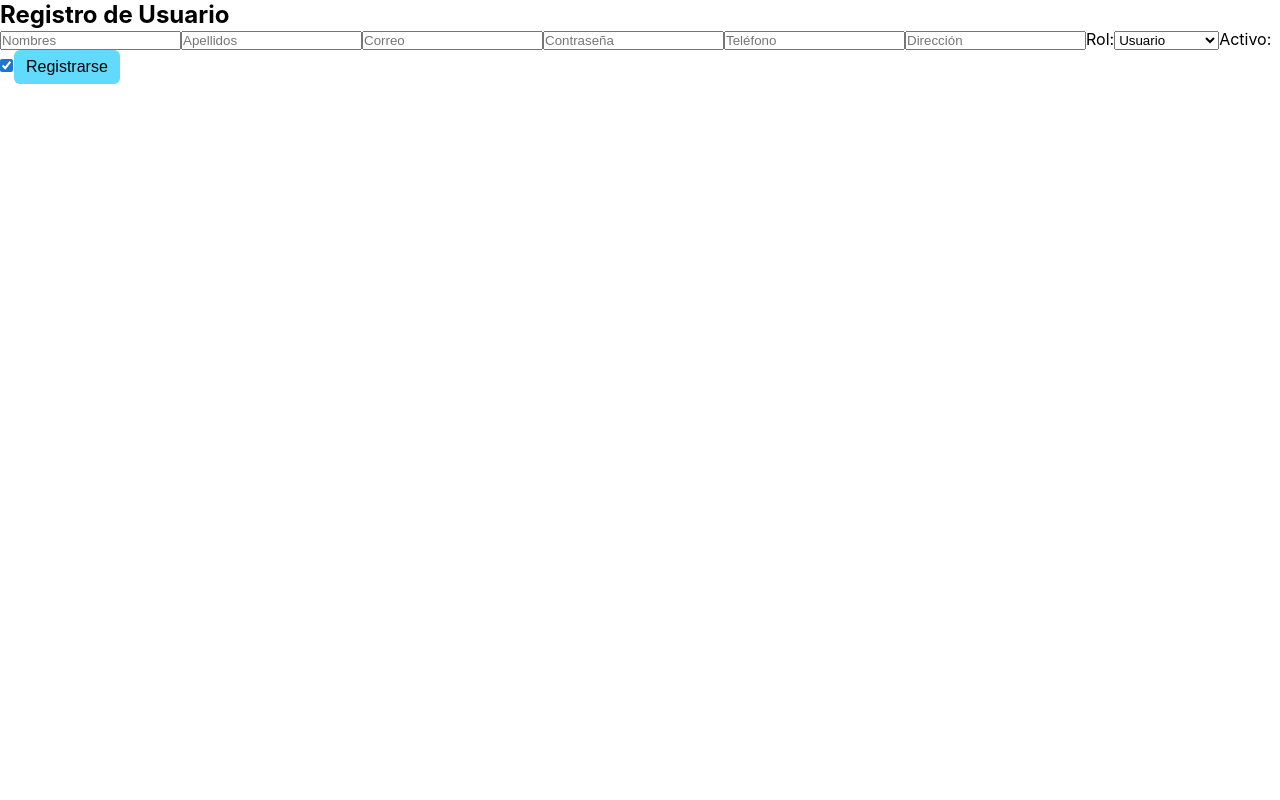
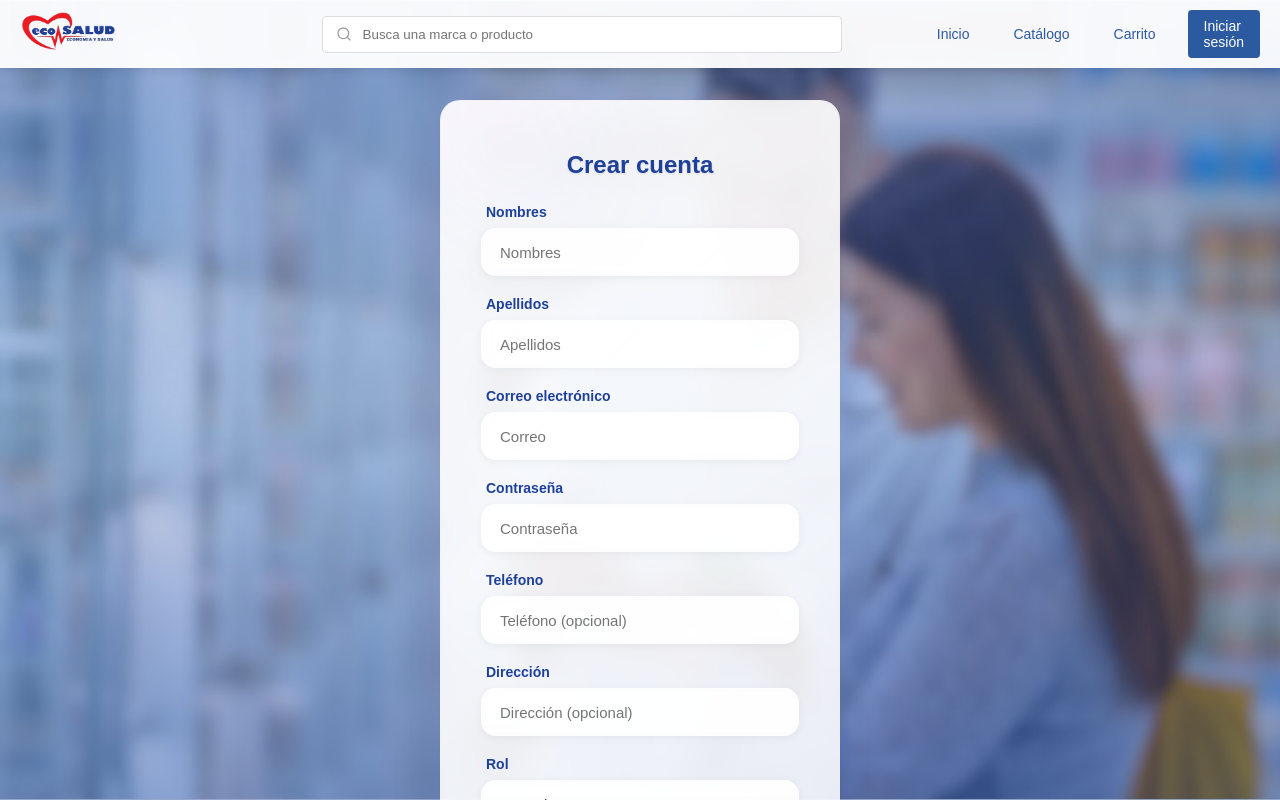
Before and after one commit to willzkn/AplicacionWeb-BoticaEcoSalud, a React (Create React App) app in the folder Botica-FrontEnd/: page /register in a window 1280 px wide. Built offline with nearby package versions, Linux system fonts and the light colour scheme; the HTML template or start-up script is replaced by a standard one.

Commit message:
Estilo de la seccion de registro de usuario

```diff
--- a/Botica-FrontEnd/src/views/pages/RegisterView.jsx
+++ b/Botica-FrontEnd/src/views/pages/RegisterView.jsx
@@ -1,5 +1,7 @@
  import { useState } from "react";
  import axios from "axios";
+ import MainLayout from "../layouts/MainLayout";
+ import "../../styles/ecosalud.css";
 
  export default function RegisterView() {
   const [formData, setFormData] = useState({
@@ -42,31 +44,113 @@ export default function RegisterView() {
   };
 
    return (
-    <div>
-      <h2>Registro de Usuario</h2>
+     <MainLayout
+       searchTerm=""
+       onSearchChange={() => {}}
+       onSearchKeyPress={() => {}}
+     >
+       <div className="login-container liquid-glass">
+         <div className="blob blob-1" aria-hidden="true" />
+         <div className="blob blob-2" aria-hidden="true" />
+
+         <div className="login-content">
+           <h2 className="login-title">Crear cuenta</h2>
            <form onSubmit={handleSubmit}>
-        <input name="nombres" placeholder="Nombres" value={formData.nombres} onChange={handleChange} required />
-        <input name="apellidos" placeholder="Apellidos" value={formData.apellidos} onChange={handleChange} required />
-        <input name="email" type="email" placeholder="Correo" value={formData.email} onChange={handleChange} required />
-        <input name="password" type="password" placeholder="Contraseña" value={formData.password} onChange={handleChange} required />
-        <input name="telefono" placeholder="Teléfono" value={formData.telefono} onChange={handleChange} />
-        <input name="direccion" placeholder="Dirección" value={formData.direccion} onChange={handleChange} />
+             <div className="form-group">
+               <label className="form-label" htmlFor="nombres">Nombres</label>
+               <input
+                 id="nombres"
+                 name="nombres"
+                 className="form-input"
+                 placeholder="Nombres"
+                 value={formData.nombres}
+                 onChange={handleChange}
+                 required
+               />
+             </div>
 
-        <label>
-          Rol:
-          <select name="rol" value={formData.rol} onChange={handleChange}>
+             <div className="form-group">
+               <label className="form-label" htmlFor="apellidos">Apellidos</label>
+               <input
+                 id="apellidos"
+                 name="apellidos"
+                 className="form-input"
+                 placeholder="Apellidos"
+                 value={formData.apellidos}
+                 onChange={handleChange}
+                 required
+               />
+             </div>
+
+             <div className="form-group">
+               <label className="form-label" htmlFor="email">Correo electrónico</label>
+               <input
+                 id="email"
+                 name="email"
+                 type="email"
+                 className="form-input"
+                 placeholder="Correo"
+                 value={formData.email}
+                 onChange={handleChange}
+                 required
+               />
+             </div>
+
+             <div className="form-group">
+               <label className="form-label" htmlFor="password">Contraseña</label>
+               <input
+                 id="password"
+                 name="password"
+                 type="password"
+                 className="form-input"
+                 placeholder="Contraseña"
+                 value={formData.password}
+                 onChange={handleChange}
+                 required
+               />
+             </div>
+
+             <div className="form-group">
+               <label className="form-label" htmlFor="telefono">Teléfono</label>
+               <input
+                 id="telefono"
+                 name="telefono"
+                 className="form-input"
+                 placeholder="Teléfono (opcional)"
+                 value={formData.telefono}
+                 onChange={handleChange}
+               />
+             </div>
+
+             <div className="form-group">
+               <label className="form-label" htmlFor="direccion">Dirección</label>
+               <input
+                 id="direccion"
+                 name="direccion"
+                 className="form-input"
+                 placeholder="Dirección (opcional)"
+                 value={formData.direccion}
+                 onChange={handleChange}
+               />
+             </div>
+
+             <div className="form-group">
+               <label className="form-label" htmlFor="rol">Rol</label>
+               <select id="rol" name="rol" className="form-input" value={formData.rol} onChange={handleChange}>
                  <option value="USER">Usuario</option>
                  <option value="ADMIN">Administrador</option>
                </select>
-        </label>
+             </div>
 
-        <label>
-          Activo:
-          <input type="checkbox" name="activo" checked={formData.activo} onChange={handleChange} />
-        </label>
+             <div className="form-group" style={{ display: "flex", alignItems: "center", gap: 8 }}>
+               <input type="checkbox" id="activo" name="activo" checked={formData.activo} onChange={handleChange} />
+               <label className="form-label" htmlFor="activo" style={{ margin: 0 }}>Activo</label>
+             </div>
 
-        <button type="submit">Registrarse</button>
+             <button type="submit" className="login-button">Registrarse</button>
            </form>
          </div>
+       </div>
+     </MainLayout>
    );
 }
```
Lines whose indentation alone changed are shown as unchanged.
